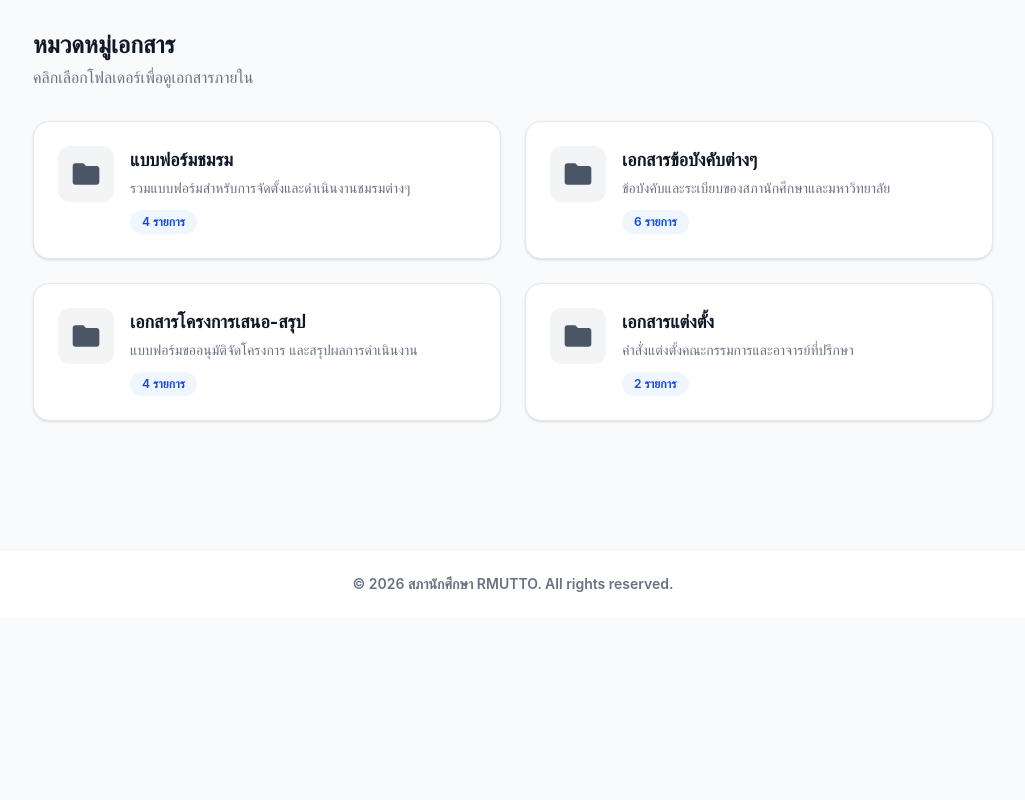
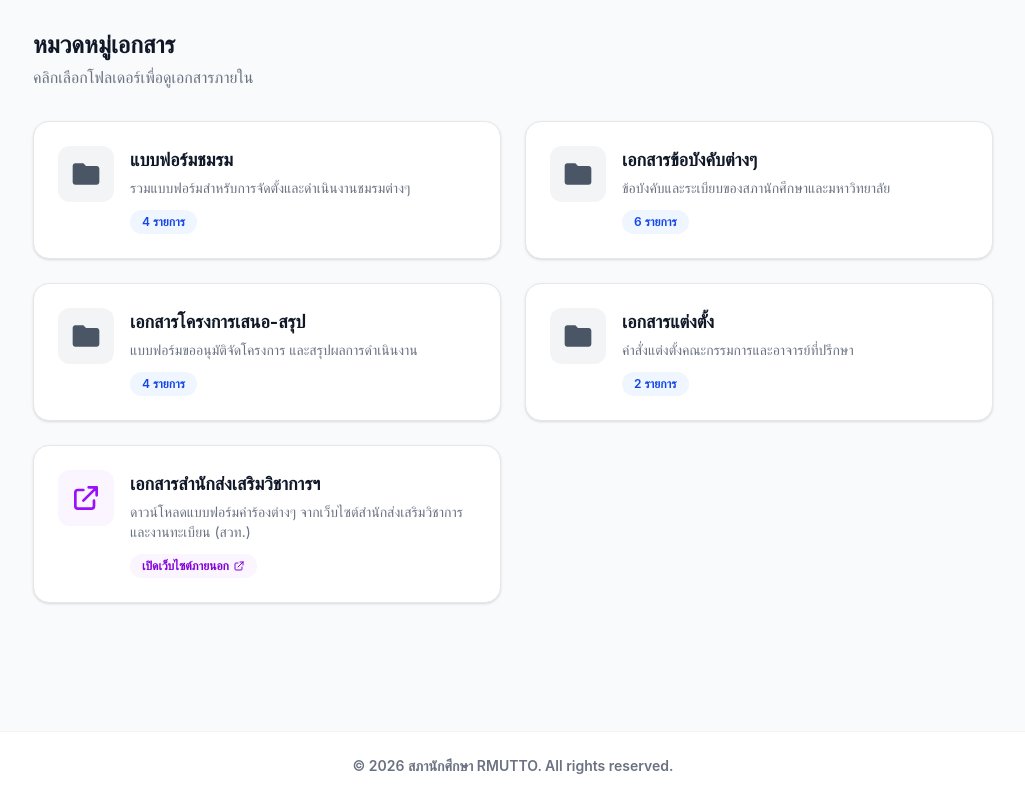
Before and after one commit to modsunxx/rmuttosc, a SvelteKit app: page /downloads in a window 1280 px wide. Shown: the part 462-1262 px from the top of the page, without its empty margins (127-1152 px from the left). Before the commit the page ends 1080 px from the top, so only its background shows below. Built offline with nearby package versions, Linux system fonts and the light colour scheme.

Commit message:
update card service

```diff
--- a/src/routes/downloads/+page.svelte
+++ b/src/routes/downloads/+page.svelte
@@ -1,5 +1,4 @@
 <script lang="ts">
-	// 1. เพิ่มคลาส dark: เข้าไปใน iconColor และ bgColor ของทุกไฟล์
 	const folders = [
 		{
 			id: 'club-forms',
@@ -204,10 +203,8 @@
 	<title>ดาวน์โหลดเอกสาร | สภานักศึกษา RMUTTO</title>
 </svelte:head>
 
-<!-- พื้นหลังหลัก -->
 <div class="min-h-screen bg-gray-50 pb-20 transition-colors duration-500 dark:bg-gray-950">
 
-	<!-- Header -->
 	<section class="border-b border-gray-200 bg-white py-16 transition-colors duration-500 sm:py-24 dark:border-gray-800 dark:bg-gray-900/50">
 		<div class="mx-auto max-w-7xl px-4 text-center sm:px-6 lg:px-8">
 			<div class="mx-auto mb-6 flex h-16 w-16 items-center justify-center rounded-full bg-green-100 transition-colors duration-300 dark:bg-green-900/40">
@@ -226,7 +223,6 @@
 
 	<section class="mx-auto max-w-5xl px-4 py-12 sm:px-6 lg:px-8">
 
-		<!-- State 1: แสดงหน้าโฟลเดอร์หลัก -->
 		{#if !selectedFolder}
 			<div class="mb-8">
 				<h2 class="text-2xl font-bold text-gray-900 transition-colors duration-300 dark:text-white">หมวดหมู่เอกสาร</h2>
@@ -234,6 +230,7 @@
 			</div>
 
 			<div class="grid grid-cols-1 gap-6 sm:grid-cols-2">
+
 				{#each folders as folder (folder.id)}
 					<button
 						onclick={() => openFolder(folder)}
@@ -253,11 +250,33 @@
 						</div>
 					</button>
 				{/each}
+
+				<a
+					href="https://academic.rmutto.ac.th/?page_id=626"
+					target="_blank"
+					rel="noopener noreferrer"
+					class="group flex w-full items-start gap-4 rounded-2xl border border-gray-200 bg-white p-6 text-left shadow-sm transition-all duration-300 hover:-translate-y-1 hover:shadow-md focus:outline-none focus:ring-2 focus:ring-purple-500 dark:border-gray-700/50 dark:bg-gray-800/50 dark:hover:shadow-purple-900/20"
+				>
+					<div class="flex h-14 w-14 shrink-0 items-center justify-center rounded-xl bg-purple-50 text-purple-600 transition-colors duration-300 group-hover:scale-110 dark:bg-purple-900/30 dark:text-purple-400">
+						<svg class="h-8 w-8" fill="none" stroke="currentColor" viewBox="0 0 24 24">
+							<path stroke-linecap="round" stroke-linejoin="round" stroke-width="2" d="M10 6H6a2 2 0 00-2 2v10a2 2 0 002 2h10a2 2 0 002-2v-4M14 4h6m0 0v6m0-6L10 14" />
+						</svg>
+					</div>
+					<div>
+						<h3 class="text-lg font-bold text-gray-900 transition-colors duration-300 dark:text-white">เอกสารสำนักส่งเสริมวิชาการฯ</h3>
+						<p class="mt-1 line-clamp-2 text-sm text-gray-500 transition-colors duration-300 dark:text-gray-400">ดาวน์โหลดแบบฟอร์มคำร้องต่างๆ จากเว็บไซต์สำนักส่งเสริมวิชาการและงานทะเบียน (สวท.)</p>
+						<span class="mt-3 inline-flex items-center gap-1 rounded-full bg-purple-50 px-3 py-1 text-xs font-semibold text-purple-700 transition-colors duration-300 dark:bg-purple-900/30 dark:text-purple-400">
+							เปิดเว็บไซต์ภายนอก
+							<svg class="h-3 w-3" fill="none" stroke="currentColor" viewBox="0 0 24 24">
+								<path stroke-linecap="round" stroke-linejoin="round" stroke-width="2" d="M10 6H6a2 2 0 00-2 2v10a2 2 0 002 2h10a2 2 0 002-2v-4M14 4h6m0 0v6m0-6L10 14" />
+							</svg>
+						</span>
+					</div>
+				</a>
+
 			</div>
 
-		<!-- State 2: แสดงไฟล์ในโฟลเดอร์ -->
 		{:else}
-			<!-- ปุ่มย้อนกลับ และ ชื่อโฟลเดอร์ -->
 			<div class="mb-8 flex items-center gap-4 border-b border-gray-200 pb-4 transition-colors duration-300 dark:border-gray-800">
 				<button
 					onclick={backToFolders}
@@ -276,10 +295,8 @@
 				</h2>
 			</div>
 
-			<!-- รายการไฟล์ -->
 			<div class="space-y-4">
 
-				<!-- 💡 กรณีที่ 1: มีโฟลเดอร์ย่อย (เช่น แบบฟอร์มชมรม) -->
 				{#if selectedFolder.subfolders && selectedFolder.subfolders.length > 0}
 					<div class="space-y-8">
 						{#each selectedFolder.subfolders as subfolder (subfolder.id)}
@@ -311,7 +328,6 @@
 						{/each}
 					</div>
 
-				<!-- 💡 กรณีที่ 2: เป็นไฟล์ธรรมดา -->
 				{:else if selectedFolder.files && selectedFolder.files.length > 0}
 					{#each selectedFolder.files as doc (doc.id)}
 						<div class="flex flex-col items-center justify-between gap-4 rounded-2xl border border-gray-100 bg-white p-6 shadow-sm transition-all hover:shadow-md sm:flex-row dark:border-gray-700/50 dark:bg-gray-800/50 dark:hover:shadow-green-900/10">
@@ -332,7 +348,6 @@
 						</div>
 					{/each}
 
-				<!-- 💡 กรณีที่ 3: ไม่มีไฟล์เลย -->
 				{:else}
 					<div class="rounded-2xl border border-dashed border-gray-300 bg-gray-50 py-16 text-center transition-colors duration-300 dark:border-gray-700 dark:bg-gray-800/30">
 						<p class="text-gray-500 dark:text-gray-400">ยังไม่มีเอกสารในโฟลเดอร์นี้</p>
--- a/src/routes/services/+page.svelte
+++ b/src/routes/services/+page.svelte
@@ -11,7 +11,6 @@
 		});
 	}
 
-	// 💡 อัปเดต: เพิ่มคลาส dark:... สำหรับป้ายสถานะแต่ละสี
 	function getStatusBadge(status: string) {
 		if (status === 'pending')
 			return 'bg-yellow-100 text-yellow-800 border-yellow-200 dark:bg-yellow-900/30 dark:text-yellow-400 dark:border-yellow-800/50';
@@ -216,14 +215,16 @@
 							</span>
 						</div>
 
+						<!-- 💡 แกะ line-clamp ออก เพิ่ม break-words ตรงหัวข้อ-->
 						<h3
-							class="mb-2 line-clamp-1 text-lg font-bold text-gray-800 transition-colors duration-300 dark:text-gray-100"
+							class="mb-2 wrap-break-word text-lg font-bold text-gray-800 transition-colors duration-300 dark:text-gray-100"
 						>
 							{complaint.topic}
 						</h3>
 
+						<!-- 💡 แกะ line-clamp ออก เพิ่ม whitespace-pre-wrap และ break-words ตรงเนื้อหา -->
 						<p
-							class="mb-6 line-clamp-3 grow text-sm leading-relaxed text-gray-600 transition-colors duration-300 dark:text-gray-400"
+							class="mb-6 grow whitespace-pre-wrap wrap-break-word text-sm leading-relaxed text-gray-600 transition-colors duration-300 dark:text-gray-400"
 						>
 							{complaint.detail}
 						</p>
```
